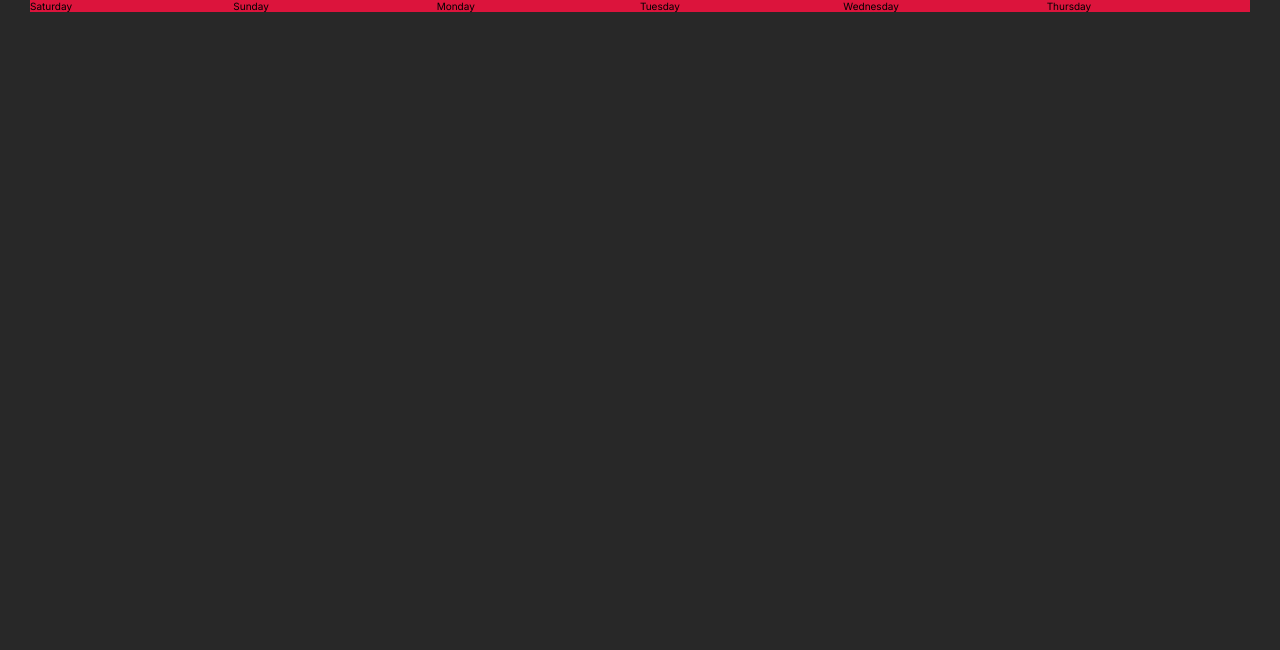
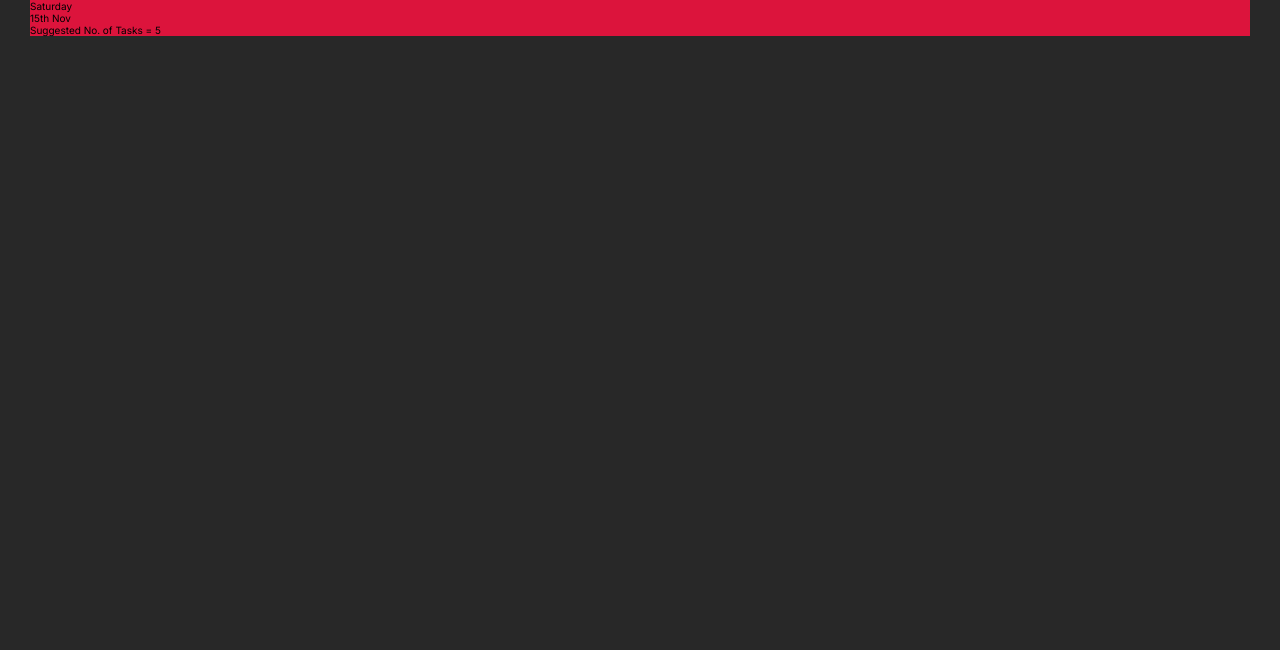
Before and after one commit to Asif-newaz/deliveryHobe-task, a website: page index.html in a window 1280 px wide. Shown: the part 150-800 px from the top of the page. Drawn offline with Linux system fonts and the light colour scheme.

Commit message:
update markup

```diff
--- a/index.html
+++ b/index.html
@@ -16,16 +16,30 @@
         <div class="container">
             <header class="header">
                 <nav class="header__main">Header Main</nav>
-                <img src="img/FLO-Logo.svg" alt="Site logo" class="header__logo">
+                <img
+                    src="img/FLO-Logo.svg"
+                    alt="Site logo"
+                    class="header__logo"
+                />
             </header>
 
-            <main class="card-box">
-                <div class="card-box__item card-box__item-1">Saturday</div>
-                <div class="card-box__item card-box__item-2">Sunday</div>
-                <div class="card-box__item card-box__item-3">Monday</div>
-                <div class="card-box__item card-box__item-4">Tuesday</div>
-                <div class="card-box__item card-box__item-5">Wednesday</div>
-                <div class="card-box__item card-box__item-6">Thursday</div>
+            <main class="main-content">
+                <div class="card-box">
+                    <div class="card-item card-item--1">
+                        <div class="card">
+                            <div class="card__time">
+                                <p class="card__day">Saturday</p>
+                                <p class="card__date">15th Nov</p>
+                            </div>
+                            <p class="card__task">Suggested No. of Tasks = 5</p>
+                        </div>
+                    </div>
+                    <div class="card-item card-item--2"></div>
+                    <div class="card-item card-item--3"></div>
+                    <div class="card-item card-item--4"></div>
+                    <div class="card-item card-item--5"></div>
+                    <div class="card-item card-item--6"></div>
+                </div>
             </main>
         </div>
     </body>
```
